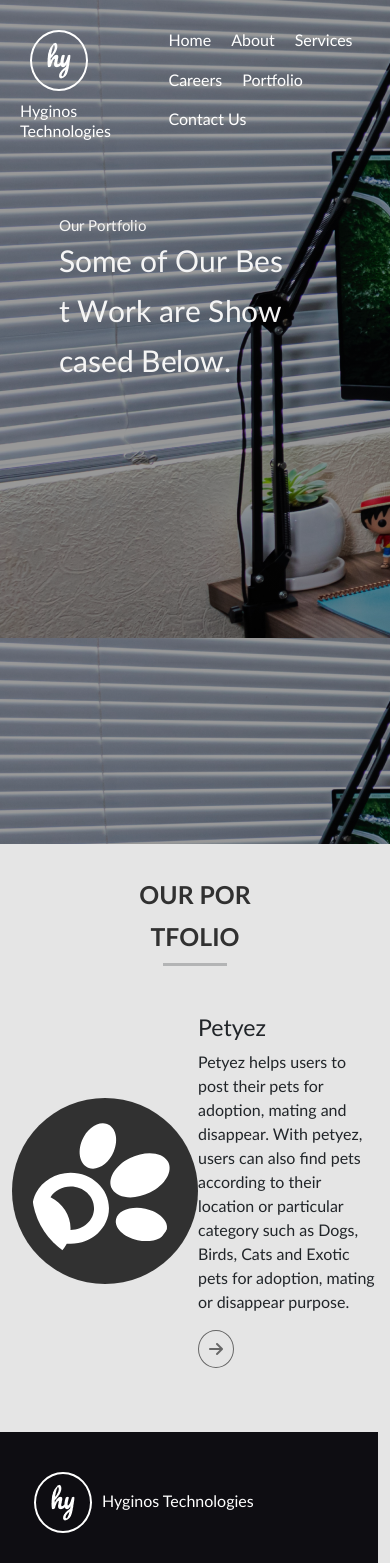
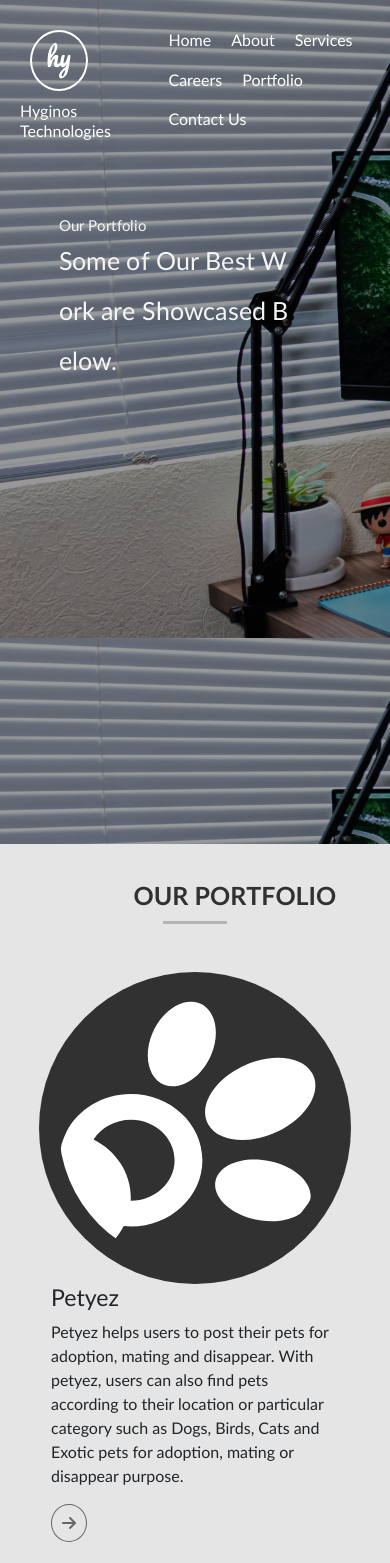
Before and after one commit to Hyginos-Technologies/official-website, a React (Create React App) app: page /portfolio in a window 390 px wide. Shown: the top 1563 px of the page. Built offline with nearby package versions, Linux system fonts and the light colour scheme; the HTML template or start-up script is replaced by a standard one.

Commit message:
showcase image

```diff
--- a/src/components/Careers/ShowcaseCareer/ShowcaseCareer.css
+++ b/src/components/Careers/ShowcaseCareer/ShowcaseCareer.css
@@ -76,7 +76,7 @@ header .showcase-content .showcase-content-caption{
    }
 
    header .wrap-showcase-content .showcase-content .showcase-title{
-       font-size: 30px;
+       font-size: 25px;
        width: 70%;
 
    }
--- a/src/components/ContactUs/ShowcaseContact/ShowcaseContact.css
+++ b/src/components/ContactUs/ShowcaseContact/ShowcaseContact.css
@@ -77,7 +77,7 @@ header .showcase-content .showcase-content-caption{
    }
 
    header .wrap-showcase-content .showcase-content .showcase-title{
-       font-size: 30px;
+       font-size: 25px;
        width: 70%;
 
    }
--- a/src/components/Home/Showcase/Showcase.css
+++ b/src/components/Home/Showcase/Showcase.css
@@ -49,7 +49,7 @@ header .showcase-content{
     font-size: 45px;
     font-weight: 300;
     line-height: 50px;
-    width: 699px;
+    width: 705px;
     margin-top: 40px;
 }
 
@@ -93,7 +93,7 @@ header .showcase-link{
    }
 
    header .wrap-showcase-content .showcase-content .showcase-title{
-       font-size: 30px;
+       font-size: 25spx;
        width: 70%;
 
    }
--- a/src/components/Portfolio/PortfolioContent/PortfolioContent.css
+++ b/src/components/Portfolio/PortfolioContent/PortfolioContent.css
@@ -47,3 +47,19 @@
 #portfolio-content .portfolio-single .portfolio-desc i:hover{
     transform: translateX(10px);
 }
+
+@media screen and (max-width: 500px) {
+    #portfolio-content .portfolio-single img{
+        width: 80%;
+        margin: auto;
+    }
+
+    #portfolio-content .portfolio-single .portfolio-desc{
+        margin: auto;
+    }
+
+    #portfolio-content .portoflio-title h2{
+        font-size: 25px;
+        white-space: nowrap;
+    }
+}
--- a/src/components/Portfolio/PortfolioContent/PortfolioContent.js
+++ b/src/components/Portfolio/PortfolioContent/PortfolioContent.js
@@ -17,10 +17,10 @@ const PortfolioContent = () => {
       <div className='row'>
 
         <div className='col-md-12 my-5'>
-          <div className='portfolio-single'>
-            <img src={IMG} alt='PORTFOLIO' />
+          <div className='row portfolio-single'>
+            <img src={IMG} className='col-sm-12 col-md-6' alt='PORTFOLIO' />
 
-            <div className='portfolio-desc'>
+            <div className='col-sm-12 col-md-6 portfolio-desc'>
             <h3>Petyez</h3>
             <p>Petyez helps users to post their pets for adoption, mating and disappear. With petyez, users can also find pets according to their location or particular category such as Dogs, Birds, Cats and Exotic pets for adoption, mating or disappear purpose.</p>
 
--- a/src/components/Portfolio/ShowcasePortfolio/ShowcasePortfolio.css
+++ b/src/components/Portfolio/ShowcasePortfolio/ShowcasePortfolio.css
@@ -76,7 +76,7 @@ header .showcase-content .showcase-content-caption{
    }
 
    header .wrap-showcase-content .showcase-content .showcase-title{
-       font-size: 30px;
+       font-size: 25px;
        width: 70%;
 
    }
--- a/src/components/Services/Showcase/Showcase.css
+++ b/src/components/Services/Showcase/Showcase.css
@@ -93,7 +93,7 @@ header .showcase-link{
    }
 
    header .wrap-showcase-content .showcase-content .showcase-title{
-       font-size: 30px;
+       font-size: 25px;
        width: 70%;
 
    }
--- a/src/components/SinglePorfolio/PetyezPortfolio/SinglePortfolioShowcase/SinglePortfolioShowcase.css
+++ b/src/components/SinglePorfolio/PetyezPortfolio/SinglePortfolioShowcase/SinglePortfolioShowcase.css
@@ -94,7 +94,7 @@ header .showcase-content .showcase-content-caption{
    }
 
    header .wrap-showcase-content .showcase-content .showcase-title{
-       font-size: 30px;
+       font-size: 25px;
        width: 70%;
 
    }
--- a/src/components/SingleService/DMarketing/ShowcaseDM/ShowcaseDM.css
+++ b/src/components/SingleService/DMarketing/ShowcaseDM/ShowcaseDM.css
@@ -77,7 +77,7 @@ header .showcase-content .showcase-content-caption{
    }
 
    header .wrap-showcase-content .showcase-content .showcase-title{
-       font-size: 30px;
+       font-size: 25px;
        width: 70%;
 
    }
--- a/src/components/SingleService/GraphicDesign/ShowcaseGD/ShowcaseGD.css
+++ b/src/components/SingleService/GraphicDesign/ShowcaseGD/ShowcaseGD.css
@@ -78,7 +78,7 @@ header .showcase-content .showcase-content-caption{
    }
 
    header .wrap-showcase-content .showcase-content .showcase-title{
-       font-size: 30px;
+       font-size: 25px;
        width: 70%;
 
    }
--- a/src/components/SingleService/UIUX/ShowcaseUIUX/ShowcaseUIUX.css
+++ b/src/components/SingleService/UIUX/ShowcaseUIUX/ShowcaseUIUX.css
@@ -77,7 +77,7 @@ header .showcase-content .showcase-content-caption{
    }
 
    header .wrap-showcase-content .showcase-content .showcase-title{
-       font-size: 30px;
+       font-size: 25px;
        width: 70%;
 
    }
--- a/src/components/SingleService/WebDev/ShowcaseWeb/ShowcaseWeb.css
+++ b/src/components/SingleService/WebDev/ShowcaseWeb/ShowcaseWeb.css
@@ -76,7 +76,7 @@ header .showcase-content .showcase-content-caption{
    }
 
    header .wrap-showcase-content .showcase-content .showcase-title{
-       font-size: 30px;
+       font-size: 25px;
        width: 70%;
 
    }
```
